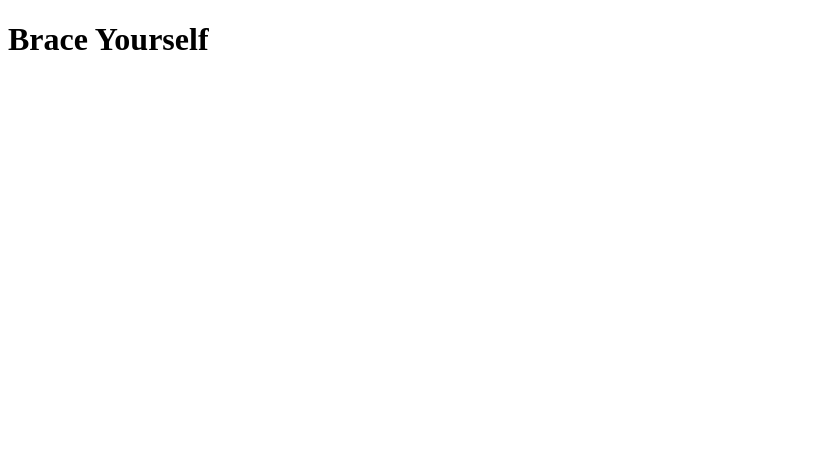
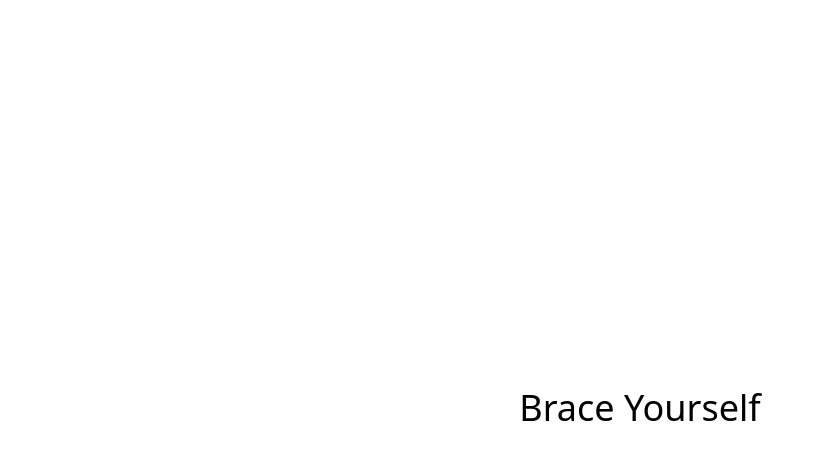
Before and after one commit to codebenderhq/home, a plain HTML site: page src/_app/index.html in a window 1280 px wide. Shown: the whole page, without its empty margins (0-817 px from the left). Drawn offline with nearby package versions, Linux system fonts and the light colour scheme; files that its build step writes are made by us from their sources; files whose address does not match are found by name.

Commit message:
update style sheet

```diff
--- a/src/_app/index.html
+++ b/src/_app/index.html
@@ -22,7 +22,7 @@
 <meta name="twitter:image" content="background.png">
 <meta name="twitter:card" content="summary_large_image">
 
-<link rel="stylesheet" href="/home/output.css">
+<link rel="stylesheet" href="output.css">
 <!-- <script type="module" src="index.js"></script> -->
 <script>
     !function(t,e){var o,n,p,r;e.__SV||(window.posthog=e,e._i=[],e.init=function(i,s,a){function g(t,e){var o=e.split(".");2==o.length&&(t=t[o[0]],e=o[1]),t[e]=function(){t.push([e].concat(Array.prototype.slice.call(arguments,0)))}}(p=t.createElement("script")).type="text/javascript",p.async=!0,p.src=s.api_host+"/static/array.js",(r=t.getElementsByTagName("script")[0]).parentNode.insertBefore(p,r);var u=e;for(void 0!==a?u=e[a]=[]:a="posthog",u.people=u.people||[],u.toString=function(t){var e="posthog";return"posthog"!==a&&(e+="."+a),t||(e+=" (stub)"),e},u.people.toString=function(){return u.toString(1)+".people (stub)"},o="capture identify alias people.set people.set_once set_config register register_once unregister opt_out_capturing has_opted_out_capturing opt_in_capturing reset isFeatureEnabled onFeatureFlags".split(" "),n=0;n<o.length;n++)g(u,o[n]);e._i.push([i,s,a])},e.__SV=1)}(document,window.posthog||[]);
--- a/src/_app/os/pages/index.html
+++ b/src/_app/os/pages/index.html
@@ -21,7 +21,7 @@
 <meta name="twitter:image" content="background.png">
 <meta name="twitter:card" content="summary_large_image">
 
-<link rel="stylesheet" href="/home/output.css">
+<link rel="stylesheet" href="output.css">
 <!-- <script type="module" src="index.js"></script> -->
 </head>
 <body class="bg-white text-black dark:bg-black dark:text-white ">
```
